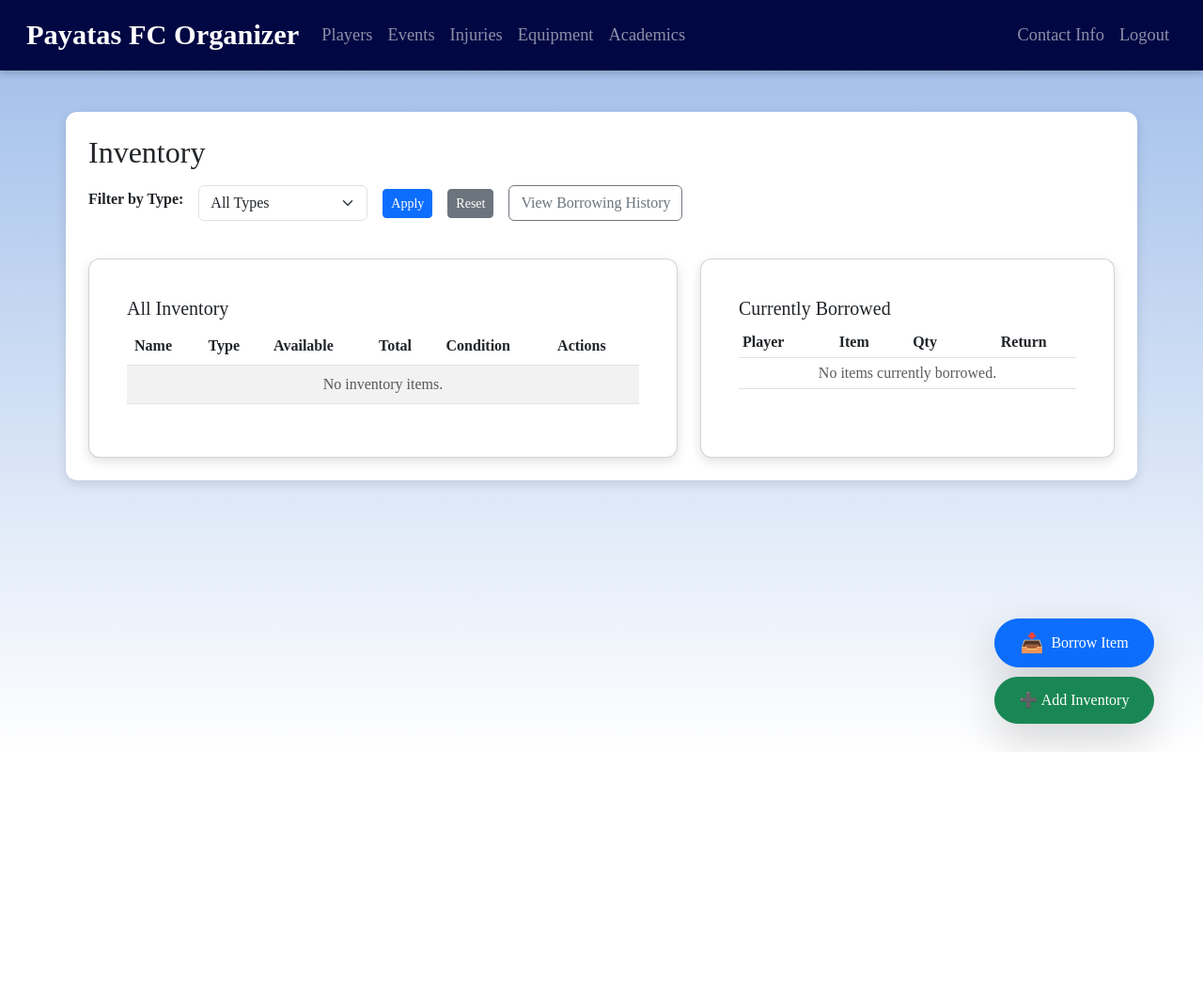
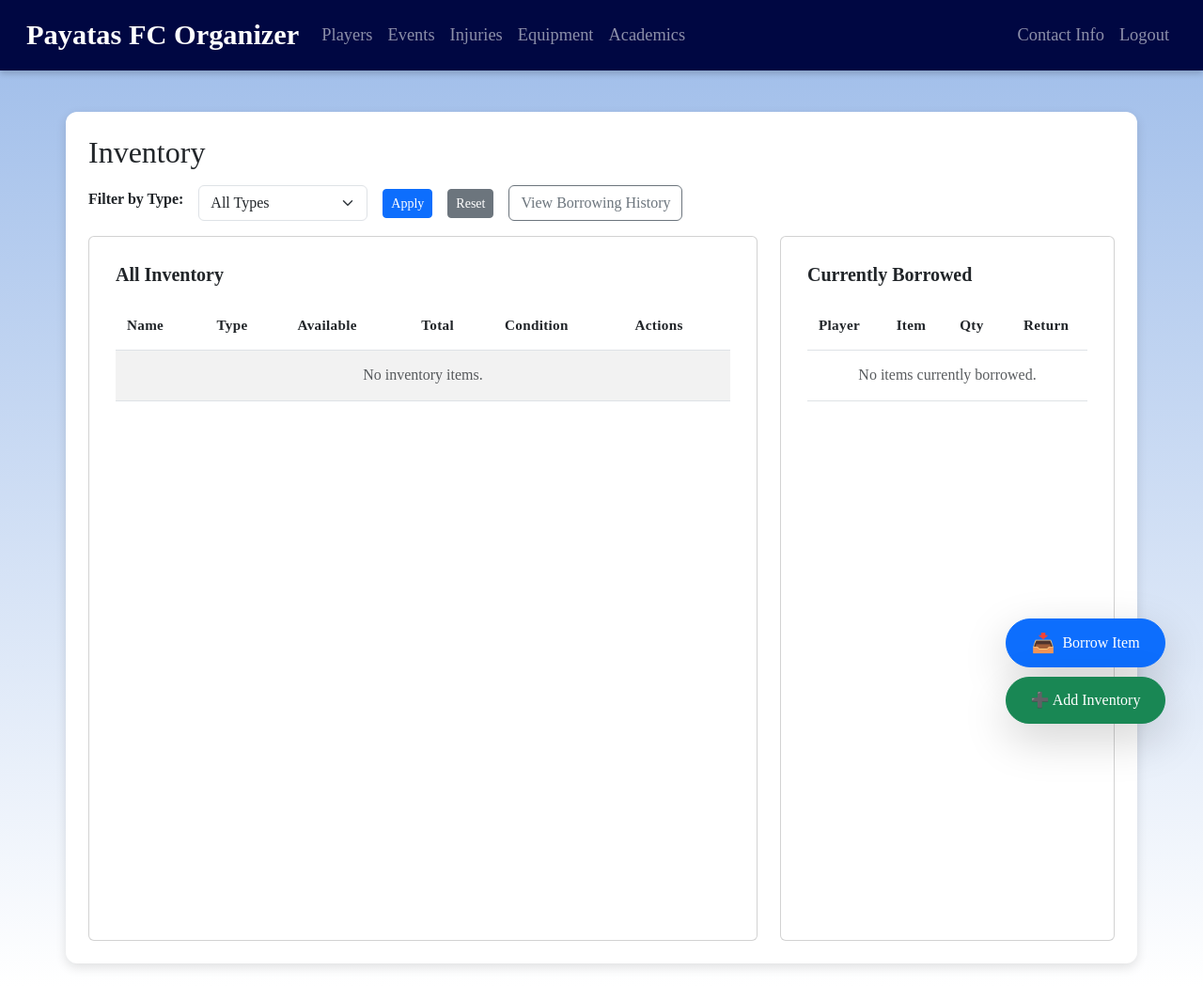
Before and after one commit to fenixdaphoenix/Football-Database-Tracker-v2, a Django app: page /players/inventory/ in a window 1280 px wide. Shown: the whole page at 94% size. Before the commit the page ends 799 px from the top, so only its background shows below. Run offline with Django 5.2, Linux system fonts and the light colour scheme; the visitor is signed in with stand-in values (Sample User, id 1); data that the repository does not hold is empty; some web fonts are replaced.

Commit message:
Fix inventory layout shift - disable scroll anchoring on form submission

```diff
--- a/main/templates/inventory_list.html
+++ b/main/templates/inventory_list.html
@@ -3,34 +3,89 @@
 {% block content %}
 
 <style>
-  html { overflow-y: scroll; }
-  .inventory-page .card.page-card {
+  html {
+    overflow-y: scroll;
+    overflow-anchor: none;
+  }
+
+  /* Grid container - FIXED HEIGHT, no reflow */
+  .inventory-row {
+    display: grid;
+    grid-template-columns: 2fr 1fr;
+    gap: 1.5rem;
+    align-items: stretch;
+    height: 750px;
+  }
+
+  /* Card structure - flex layout, fixed height */
+  .inventory-left,
+  .inventory-right {
+    display: flex;
+    flex-direction: column;
+    min-height: 0;
+  }
+
+  .inventory-left .card,
+  .inventory-right .card {
+    height: 100%;
+    display: flex;
+    flex-direction: column;
     padding: 28px;
   }
-  .inventory-page .card-title {
+
+  /* Titles don't shrink */
+  .inventory-left .card-title,
+  .inventory-right .card-title {
     font-size: 1.25rem;
     font-weight: 600;
+    margin-bottom: 1rem;
+    flex-shrink: 0;
   }
-  .inventory-page table {
+
+  /* Only table area scrolls, not entire card */
+  .inventory-content {
+    flex: 1;
+    overflow-y: auto;
+    overflow-x: hidden;
+    min-height: 0;
+  }
+
+  /* Table styling */
+  .inventory-row table {
     font-size: 1rem;
+    margin-bottom: 0;
   }
-  .inventory-page .table thead th {
+
+  .inventory-row table thead th {
     font-size: 0.95rem;
     letter-spacing: 0.02em;
+    position: sticky;
+    top: 0;
+    background: white;
+    z-index: 10;
   }
-  .inventory-page .btn {
-    font-size: 0.95rem;
-  }
-  .inventory-page .table td, .inventory-page .table th {
+
+  .inventory-row table td,
+  .inventory-row table th {
     padding: 0.9rem 0.75rem;
     vertical-align: middle;
   }
-  .table-responsive {
-    max-height: 600px;
-    overflow-y: auto;
+
+  .inventory-row .btn {
+    font-size: 0.95rem;
   }
-  .row.g-4 {
-    margin-top: 0;
+
+  /* Responsive */
+  @media (max-width: 991px) {
+    .inventory-row {
+      grid-template-columns: 1fr;
+      height: auto;
+    }
+
+    .inventory-left .card,
+    .inventory-right .card {
+      height: 400px;
+    }
   }
 </style>
 <h2 class="mb-3">Inventory</h2>
@@ -52,14 +107,24 @@
       class="btn btn-outline-secondary ms-2">View Borrowing History</a>
 </form>
 
-<div class="row g-4">
-  <div class="col-12 col-lg-7">
-    <div class="card page-card h-100">
-      <div class="card-body">
+<!-- FIXED HEIGHT GRID -->
+<div class="inventory-row">
+
+  <!-- LEFT: ALL INVENTORY -->
+  <div class="inventory-left">
+    <div class="card">
       <h5 class="card-title">All Inventory</h5>
+      <div class="inventory-content">
         <table class="table table-striped">
           <thead>
-            <tr><th>Name</th><th>Type</th><th>Available</th><th>Total</th><th>Condition</th><th>Actions</th></tr>
+            <tr>
+              <th>Name</th>
+              <th>Type</th>
+              <th>Available</th>
+              <th>Total</th>
+              <th>Condition</th>
+              <th>Actions</th>
+            </tr>
           </thead>
           <tbody>
             {% for item in items %}
@@ -85,11 +150,11 @@
     </div>
   </div>
 
-  <div class="col-12 col-lg-5">
-    <div class="card page-card h-100">
-      <div class="card-body">
+  <!-- RIGHT: CURRENTLY BORROWED -->
+  <div class="inventory-right">
+    <div class="card">
       <h5 class="card-title">Currently Borrowed</h5>
-        <div class="table-responsive">
+      <div class="inventory-content">
         <table class="table table-sm">
           <thead>
             <tr>
@@ -111,7 +176,7 @@
                       style="display:inline">
                   {% csrf_token %}
                   <button type="submit" class="btn btn-sm btn-success">
-                      ✓ Confirm
+                    Confirm
                   </button>
                 </form>
               </td>
@@ -124,6 +189,7 @@
       </div>
     </div>
   </div>
+
 </div>
 
 <div class="fab-group" style="position: fixed; right: 40px; bottom: 30px; z-index: 1100; display: flex; flex-direction: column; align-items: flex-end; gap: 10px;">
--- a/main/views.py
+++ b/main/views.py
@@ -589,7 +589,6 @@ def borrow_form(request):
             borrow = form.save(commit=False)
             if borrow.inventory_item.borrow(borrow.quantity):
                 borrow.save()
-                messages.success(request, "Item borrowed successfully!")
                 return redirect('inventory_list')
             else:
                 form.add_error('quantity', 'Not enough available quantity')
```
Lines whose indentation alone changed are shown as unchanged.
